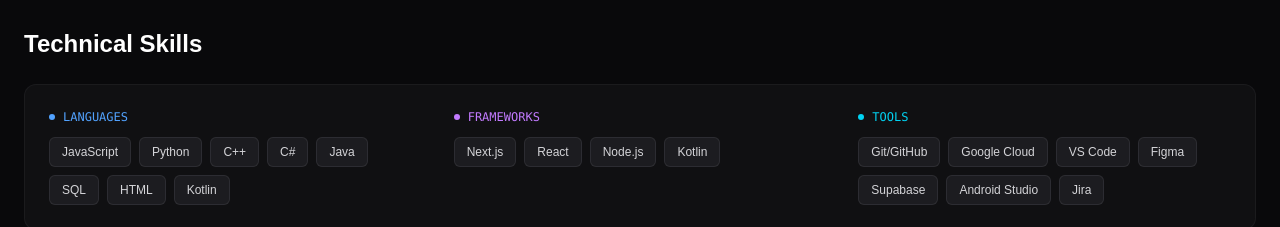
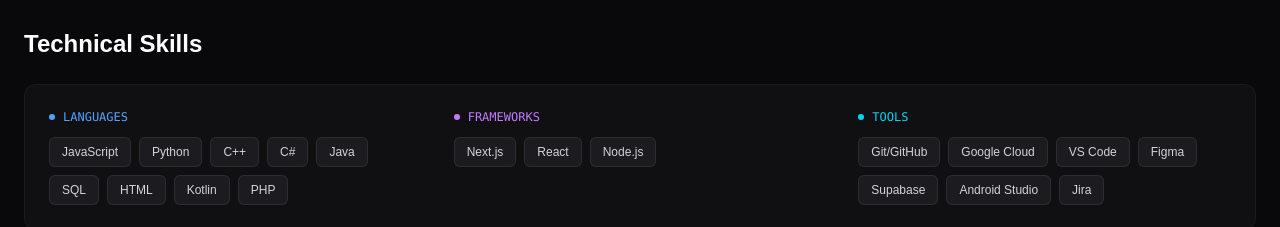
Before and after one commit to khristianangelo18/portfolio, a Next.js app: page / in a window 1280 px wide. Shown: the part 1580-1807 px from the top of the page. Built offline with nearby package versions, Linux system fonts and the light colour scheme.

Commit message:
Updated Technical Skills

```diff
--- a/app/page.js
+++ b/app/page.js
@@ -363,8 +363,8 @@
   ];
 
   const skills = {
-    languages: ["JavaScript", "Python", "C++", "C#", "Java", "SQL", "HTML", "Kotlin"],
-    frameworks: ["Next.js", "React", "Node.js", "Kotlin"],
+    languages: ["JavaScript", "Python", "C++", "C#", "Java", "SQL", "HTML", "Kotlin", "PHP"],
+    frameworks: ["Next.js", "React", "Node.js"],
     tools: ["Git/GitHub", "Google Cloud", "VS Code", "Figma", "Supabase", "Android Studio", "Jira"]
   };
 
```
